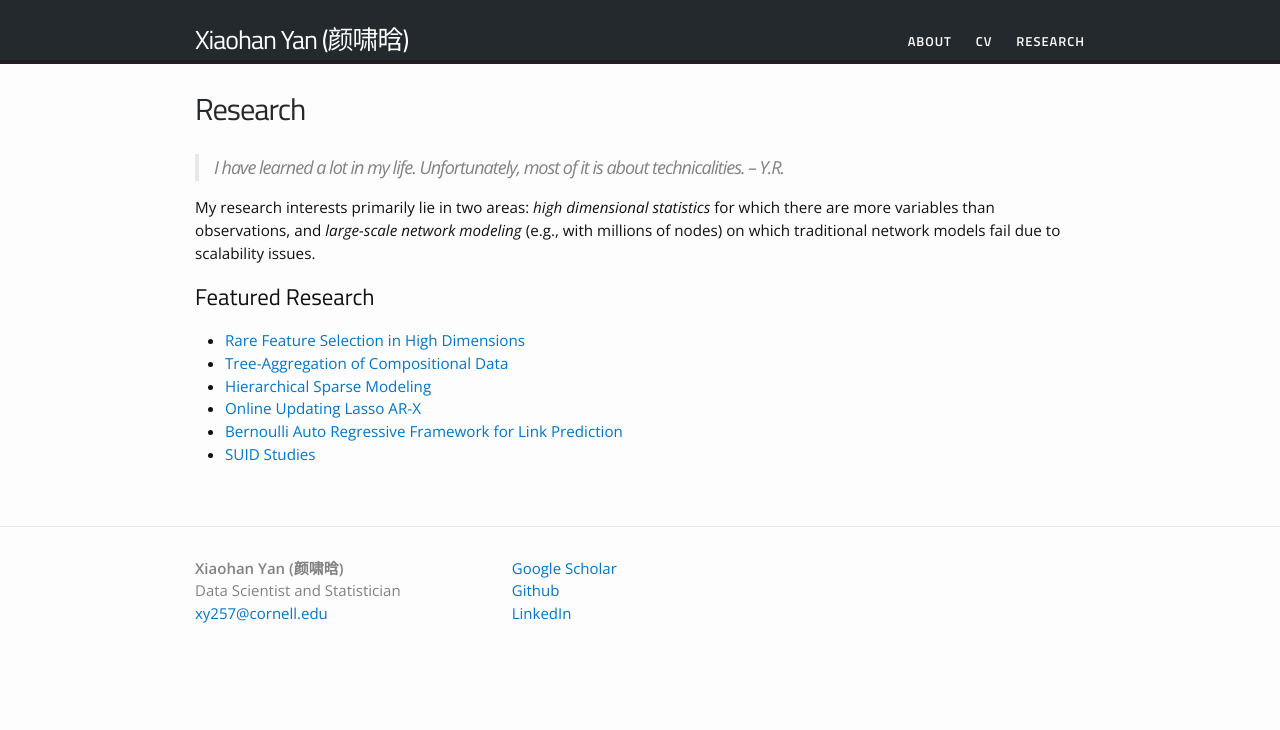
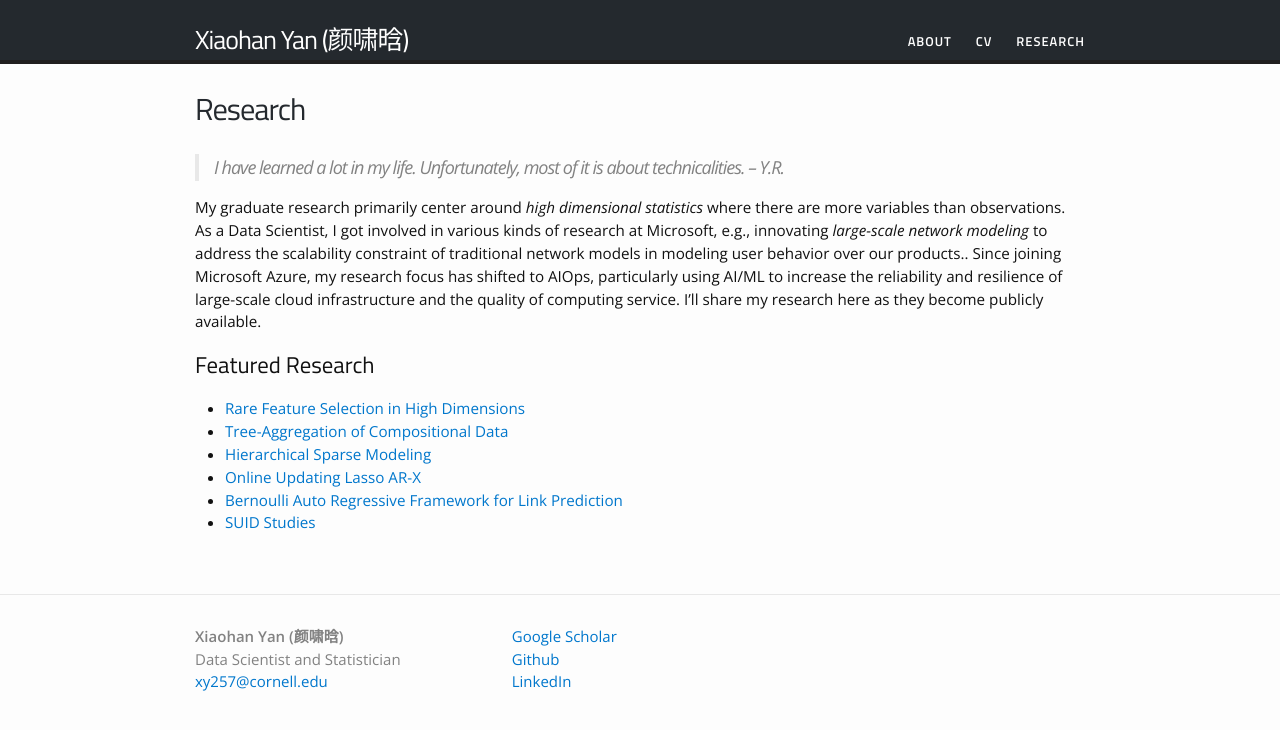
Before and after one commit to yanxht/yanxht.github.io, a Jekyll site: the page built from research.md, in a window 1280 px wide. Shown: the top 730 px of the page. Built offline with Jekyll 4.4.1, drawn with Linux system fonts in a browser that asks for light colours.

Commit message:
Update personal web

```diff
--- a/index.html
+++ b/index.html
@@ -5,7 +5,7 @@ layout: default
 <div class="home">
 
 <h1>Welcome</h1>
-<p>This is my personal website where you can find information on my current professional and research development. I am working as a Senior Data Scientist building analytics tools for large-scale cloud infrastructure at <i>Azure</i>. I earned my PhD in Statistics from Cornell University in 2018. My graduate research centered on using convex optimization to solve structured feature selection problems in high dimensions. My highlighted research at Microsoft includes developing <a href="https://yanxht.github.io/research/bar/">a million-scale network model for edge inference</a>.</p>
+<p>This is my personal website where you can find information on my current professional and research development. I am working as a Senior Data Scientist building analytics tools for large-scale cloud infrastructure at <i>Azure</i>. I earned my PhD in Statistics from Cornell University in 2018. My graduate research centered on using convex optimization to solve structured feature selection problems in high dimensions. <!-- My highlighted research at Microsoft includes developing <a href="https://yanxht.github.io/research/bar/">a million-scale network model for edge inference</a>.</p> --> </p>
 
 <h2> Education </h2>
 <ul>
@@ -16,7 +16,7 @@ layout: default
 
 <h2> Other Activities </h2>
 <ul>
-  <li>Reviewer for Statistics journals, e.g., <i>Electronic Journal of Statistics, Biostatistics, Statistics in Medicine</i>.</li>
+  <li>Reviewer for Statistics journals, e.g., <i>Electronic Journal of Statistics, Biostatistics, Statistics in Medicine</i>. <i>*** [Update 2022-11-01] Kindly note that I do not have bandwidth for reviewing papers at the moment. ***</i></li>
   <li>Volunteer for <a href="https://www.microsoft.com/en-us/ai/ai-for-good">Microsoft AI for Good</a>. Check out our studies on SUID in the US, e.g., <a href="https://www.sciencedirect.com/science/article/pii/S002234762030010X">[1]</a> and <a href="https://www.nature.com/articles/s41598-021-81613-w">[2]</a>.</li>
 </ul>
 
--- a/research.md
+++ b/research.md
@@ -9,7 +9,7 @@ permalink: /research/
 > I have learned a lot in my life. Unfortunately, most of it is about technicalities.
 > -- <cite>Y.R.</cite>
 
-My research interests primarily lie in two areas: *high dimensional statistics* for which there are more variables than observations, and *large-scale network modeling* (e.g., with millions of nodes) on which traditional network models fail due to scalability issues.
+My graduate research primarily center around *high dimensional statistics* where there are more variables than observations. As a Data Scientist, I got involved in various kinds of research at Microsoft, e.g., innovating *large-scale network modeling* to address the scalability constraint of traditional network models in modeling user behavior over our products.. Since joining Microsoft Azure, my research focus has shifted to AIOps, particularly using AI/ML to increase the reliability and resilience of large-scale cloud infrastructure and the quality of computing service. I'll share my research here as they become publicly available.
 
 ## Featured Research
 - [Rare Feature Selection in High Dimensions](https://yanxht.github.io/research/rare/)
```
Also changed, not shown: about.md (+4 -4 lines).
